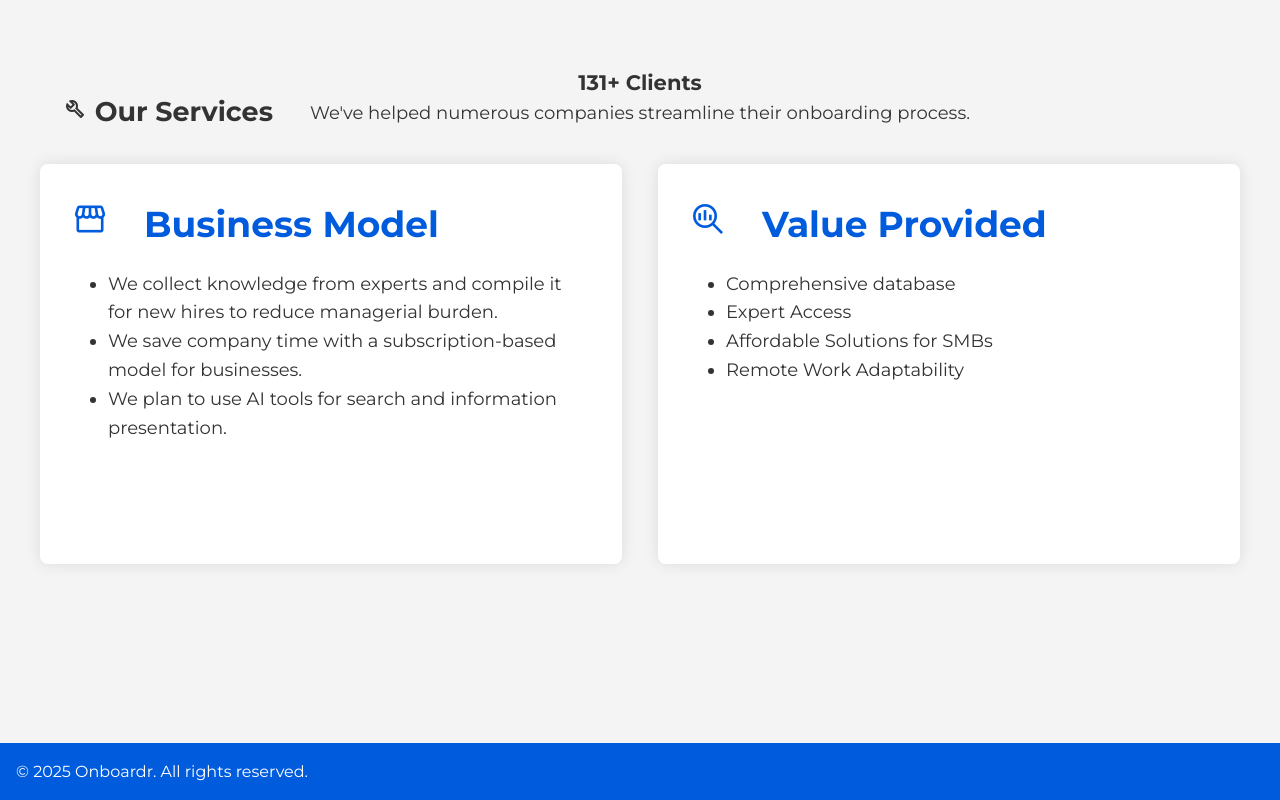
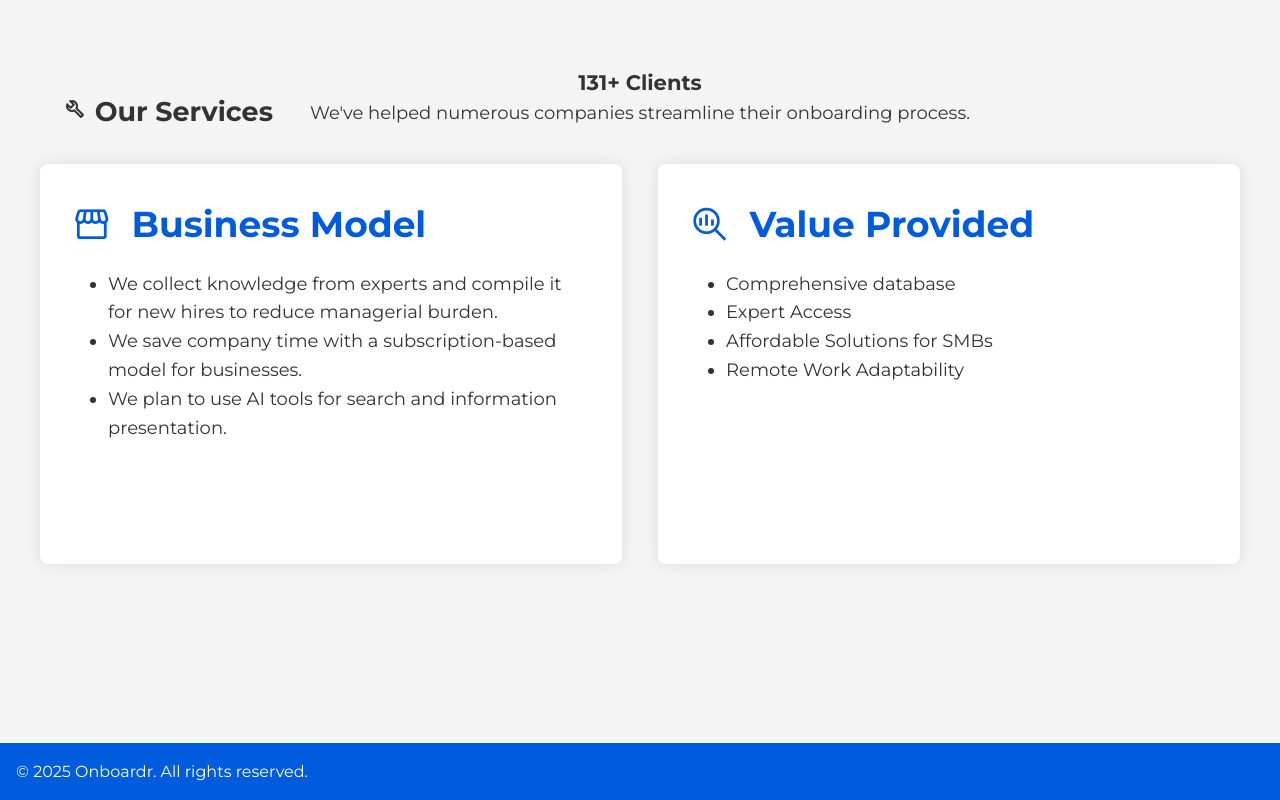
Before and after one commit to acekavi/Onboardr, a plain HTML site: page index.html in a window 1280 px wide. Shown: the part 1767-2567 px from the top of the page. Drawn offline with nearby package versions, Linux system fonts and the light colour scheme.

Commit message:
Enhance service card layout with flexbox and adjust font sizes

```diff
--- a/styles.css
+++ b/styles.css
@@ -246,11 +246,13 @@ main {
     color: #005cdd;
     font-size: 2em;
     margin-bottom: 1rem;
+    display: flex;
+    align-items: center;
 }
 #services .service-card span{
     color: #005cdd;
-    font-size: 1em;
-    margin-right: 1em;
+    font-size: 1.1em;
+    margin-right: 0.5em;
 }
 #services .service-card ul{
     margin-left: 2em;
```
